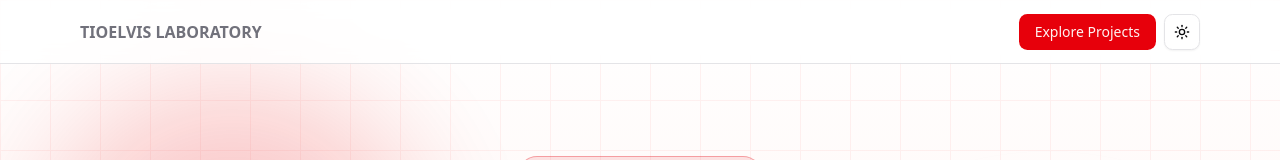
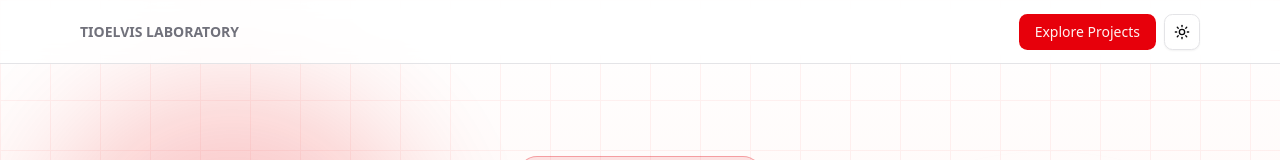
Before and after one commit to TioElvis/tioelvis-lab, a Next.js app: page / in a window 1280 px wide. Shown: the top 160 px of the page. Built offline with nearby package versions, Linux system fonts and the light colour scheme.

Commit message:
fix: adjust font size for header title in Page component

```diff
--- a/src/app/page.tsx
+++ b/src/app/page.tsx
@@ -43,7 +43,7 @@ export default function Page() {
       {/* Header */}
       <header className="fixed h-16 top-0 left-0 right-0 z-50 bg-background/80 backdrop-blur-sm border-b border-border">
         <MaxWidthWrapper className="flex items-center justify-between">
-          <span className="font-bold uppercase text-muted-foreground">
+          <span className="font-bold text-sm uppercase text-muted-foreground">
             tioelvis laboratory
           </span>
           <nav className="flex gap-2">
```
